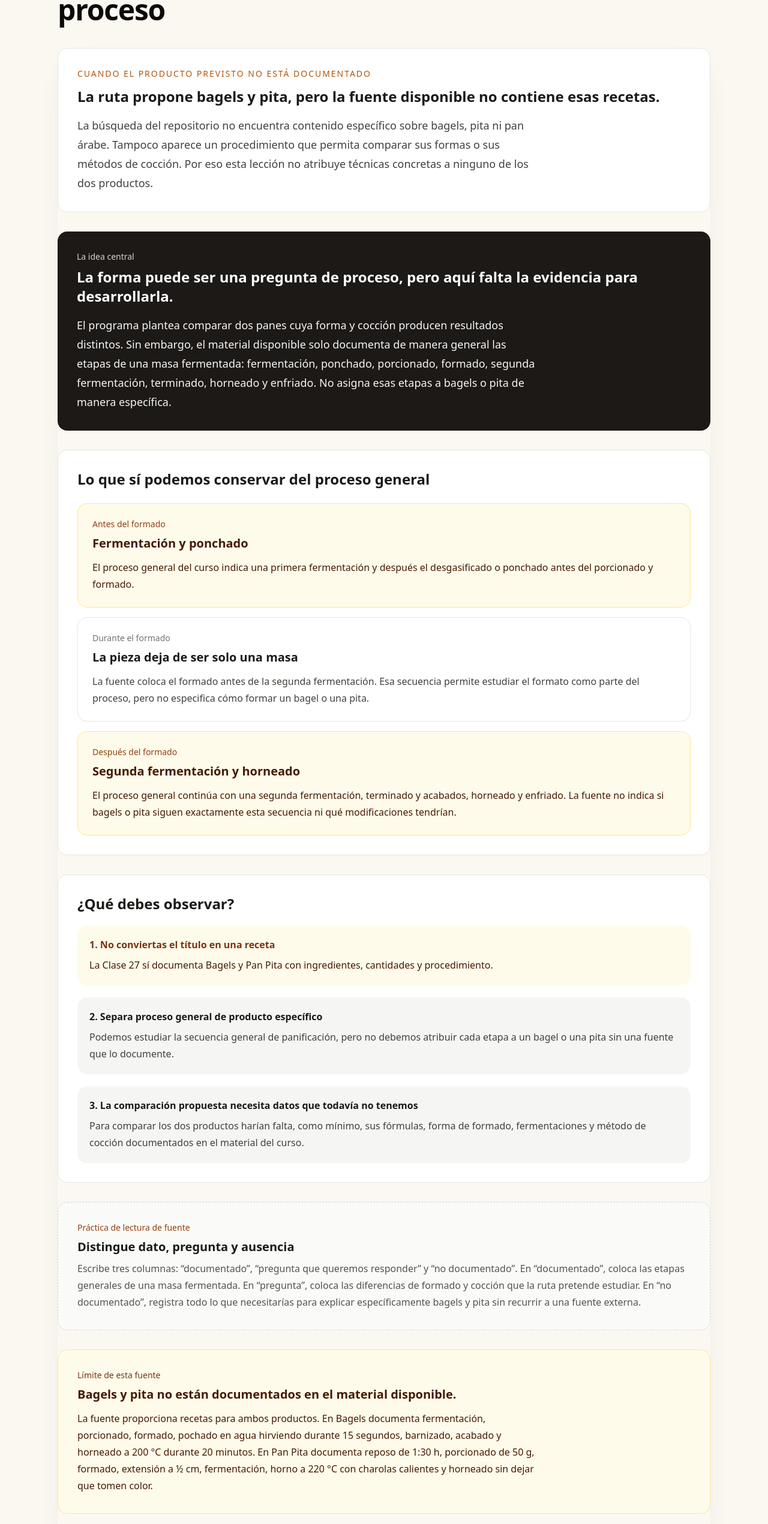
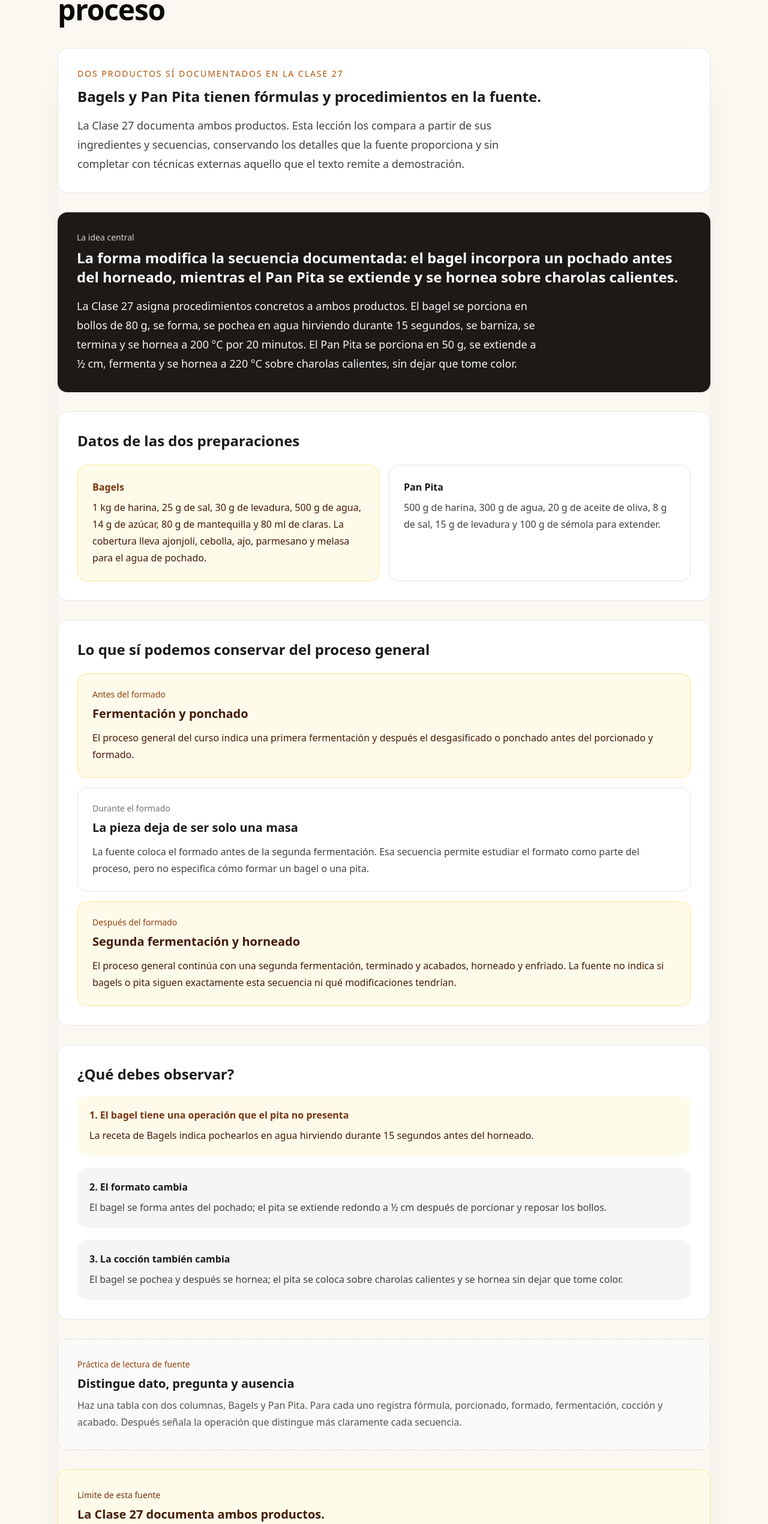
Before and after one commit to Drworm82/CursoPanadero, a Next.js app: page /leccion-bagels-y-pita in a window 1280 px wide. Shown: the part 259-2800 px from the top of the page at 60% size. Built offline with nearby package versions, Linux system fonts and the light colour scheme; no server answers.

Commit message:
Reestructurar L33 con recetas documentadas de Clase 27

```diff
--- a/pages/leccion-bagels-y-pita.js
+++ b/pages/leccion-bagels-y-pita.js
@@ -10,26 +10,33 @@ export default function LessonThirtyThreePage() {
     >
       <div className="space-y-8">
         <section className="rounded-2xl border border-stone-200 bg-white p-6 sm:p-8">
-          <p className="text-sm font-medium uppercase tracking-[0.14em] text-amber-700">Cuando el producto previsto no está documentado</p>
+          <p className="text-sm font-medium uppercase tracking-[0.14em] text-amber-700">Dos productos sí documentados en la Clase 27</p>
           <h2 className="mt-3 text-2xl font-semibold text-stone-900">
-            La ruta propone bagels y pita, pero la fuente disponible no contiene esas recetas.
+            Bagels y Pan Pita tienen fórmulas y procedimientos en la fuente.
           </h2>
           <p className="mt-4 max-w-3xl text-lg leading-8 text-stone-700">
-            La búsqueda del repositorio no encuentra contenido específico sobre bagels, pita ni pan árabe.
-            Tampoco aparece un procedimiento que permita comparar sus formas o sus métodos de cocción.
-            Por eso esta lección no atribuye técnicas concretas a ninguno de los dos productos.
+            La Clase 27 documenta ambos productos. Esta lección los compara a partir de sus ingredientes y secuencias,
+            conservando los detalles que la fuente proporciona y sin completar con técnicas externas aquello que el texto remite a demostración.
           </p>
         </section>
 
         <section className="rounded-2xl bg-stone-900 p-6 text-white sm:p-8">
           <p className="text-sm font-medium text-stone-300">La idea central</p>
-          <h2 className="mt-2 text-2xl font-semibold">La forma puede ser una pregunta de proceso, pero aquí falta la evidencia para desarrollarla.</h2>
+          <h2 className="mt-2 text-2xl font-semibold">La forma modifica la secuencia documentada: el bagel incorpora un pochado antes del horneado, mientras el Pan Pita se extiende y se hornea sobre charolas calientes.</h2>
           <p className="mt-4 max-w-3xl text-lg leading-8 text-stone-100">
-            El programa plantea comparar dos panes cuya forma y cocción producen resultados distintos. Sin embargo,
-            el material disponible solo documenta de manera general las etapas de una masa fermentada: fermentación,
-            ponchado, porcionado, formado, segunda fermentación, terminado, horneado y enfriado. No asigna esas etapas
-            a bagels o pita de manera específica.
+            La Clase 27 asigna procedimientos concretos a ambos productos. El bagel se porciona en bollos de 80 g, se forma,
+            se pochea en agua hirviendo durante 15 segundos, se barniza, se termina y se hornea a 200 °C por 20 minutos.
+            El Pan Pita se porciona en 50 g, se extiende a ½ cm, fermenta y se hornea a 220 °C sobre charolas calientes,
+            sin dejar que tome color.
           </p>
+        </section>
+
+        <section className="rounded-2xl border border-stone-200 bg-white p-6 sm:p-8">
+          <h2 className="text-2xl font-semibold text-stone-900">Datos de las dos preparaciones</h2>
+          <div className="mt-6 grid gap-4 md:grid-cols-2">
+            <article className="rounded-2xl border border-amber-200 bg-amber-50 p-6"><p className="font-semibold text-amber-900">Bagels</p><p className="mt-2 leading-7 text-amber-950">1 kg de harina, 25 g de sal, 30 g de levadura, 500 g de agua, 14 g de azúcar, 80 g de mantequilla y 80 ml de claras. La cobertura lleva ajonjolí, cebolla, ajo, parmesano y melasa para el agua de pochado.</p></article>
+            <article className="rounded-2xl border border-stone-200 bg-white p-6"><p className="font-semibold text-stone-900">Pan Pita</p><p className="mt-2 leading-7 text-stone-700">500 g de harina, 300 g de agua, 20 g de aceite de oliva, 8 g de sal, 15 g de levadura y 100 g de sémola para extender.</p></article>
+          </div>
         </section>
 
         <section className="rounded-2xl border border-stone-200 bg-white p-6 sm:p-8">
@@ -70,25 +77,23 @@ export default function LessonThirtyThreePage() {
 
           <div className="mt-5 space-y-5">
             <div className="rounded-2xl bg-amber-50 p-5">
-              <p className="font-semibold text-amber-900">1. No conviertas el título en una receta</p>
+              <p className="font-semibold text-amber-900">1. El bagel tiene una operación que el pita no presenta</p>
               <p className="mt-2 leading-7 text-amber-950">
-                La Clase 27 sí documenta Bagels y Pan Pita con ingredientes, cantidades y procedimiento.
+                La receta de Bagels indica pochearlos en agua hirviendo durante 15 segundos antes del horneado.
               </p>
             </div>
 
             <div className="rounded-2xl bg-stone-100 p-5">
-              <p className="font-semibold text-stone-900">2. Separa proceso general de producto específico</p>
+              <p className="font-semibold text-stone-900">2. El formato cambia</p>
               <p className="mt-2 leading-7 text-stone-700">
-                Podemos estudiar la secuencia general de panificación, pero no debemos atribuir cada etapa a un bagel
-                o una pita sin una fuente que lo documente.
+                El bagel se forma antes del pochado; el pita se extiende redondo a ½ cm después de porcionar y reposar los bollos.
               </p>
             </div>
 
             <div className="rounded-2xl bg-stone-100 p-5">
-              <p className="font-semibold text-stone-900">3. La comparación propuesta necesita datos que todavía no tenemos</p>
+              <p className="font-semibold text-stone-900">3. La cocción también cambia</p>
               <p className="mt-2 leading-7 text-stone-700">
-                Para comparar los dos productos harían falta, como mínimo, sus fórmulas, forma de formado,
-                fermentaciones y método de cocción documentados en el material del curso.
+                El bagel se pochea y después se hornea; el pita se coloca sobre charolas calientes y se hornea sin dejar que tome color.
               </p>
             </div>
           </div>
@@ -98,21 +103,18 @@ export default function LessonThirtyThreePage() {
           <p className="text-sm font-medium text-amber-800">Práctica de lectura de fuente</p>
           <h2 className="mt-2 text-xl font-semibold text-stone-900">Distingue dato, pregunta y ausencia</h2>
           <p className="mt-2 leading-7 text-stone-600">
-            Escribe tres columnas: “documentado”, “pregunta que queremos responder” y “no documentado”. En
-            “documentado”, coloca las etapas generales de una masa fermentada. En “pregunta”, coloca las diferencias
-            de formado y cocción que la ruta pretende estudiar. En “no documentado”, registra todo lo que necesitarías
-            para explicar específicamente bagels y pita sin recurrir a una fuente externa.
+            Haz una tabla con dos columnas, Bagels y Pan Pita. Para cada uno registra fórmula, porcionado, formado, fermentación,
+            cocción y acabado. Después señala la operación que distingue más claramente cada secuencia.
           </p>
         </section>
 
         <section className="rounded-2xl border border-amber-200 bg-amber-50 p-6 sm:p-8">
           <p className="text-sm font-medium text-amber-900">Límite de esta fuente</p>
-          <h2 className="mt-2 text-xl font-semibold text-amber-950">Bagels y pita no están documentados en el material disponible.</h2>
+          <h2 className="mt-2 text-xl font-semibold text-amber-950">La Clase 27 documenta ambos productos.</h2>
           <p className="mt-3 max-w-3xl leading-7 text-amber-950">
-            La fuente proporciona recetas para ambos productos. En Bagels documenta fermentación, porcionado, formado,
-            pochado en agua hirviendo durante 15 segundos, barnizado, acabado y horneado a 200 °C durante 20 minutos.
-            En Pan Pita documenta reposo de 1:30 h, porcionado de 50 g, formado, extensión a ½ cm, fermentación,
-            horno a 220 °C con charolas calientes y horneado sin dejar que tomen color.
+            La fuente proporciona las fórmulas y procedimientos de ambos productos. El texto remite el formado de los Bagels
+            al procedimiento de clase y no desarrolla una explicación teórica adicional sobre por qué el pochado produce
+            el resultado final; esta lección conserva esos límites sin añadirlos.
           </p>
         </section>
 
```
